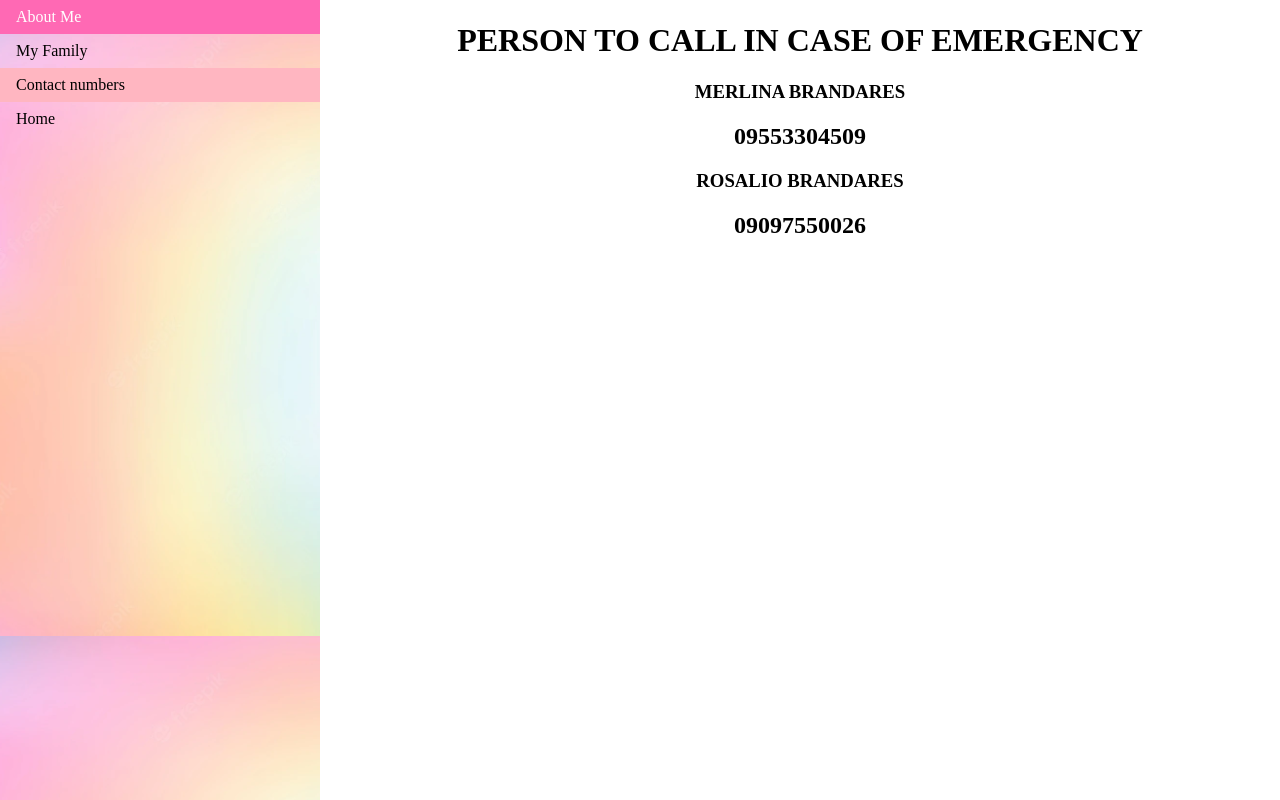
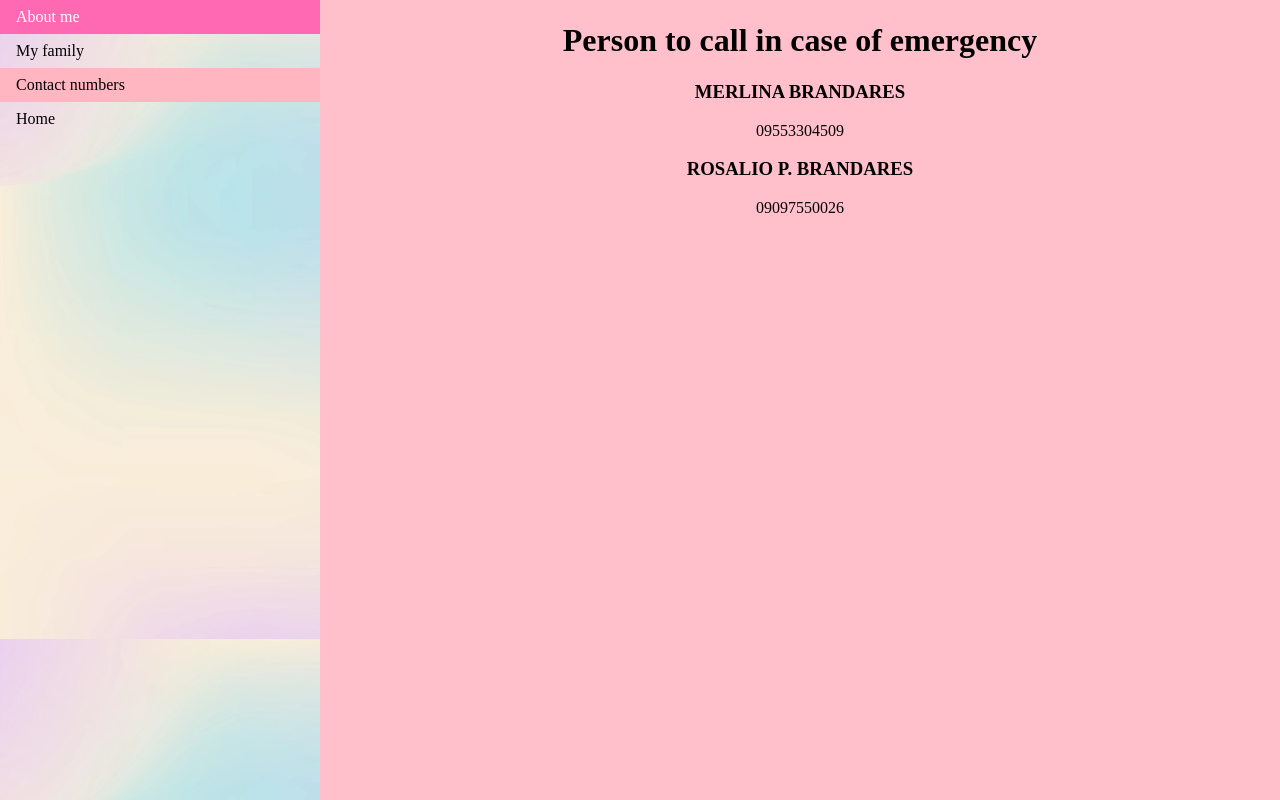
Before and after one commit to rheaclair/final, a plain HTML site: page contactno.html in a window 1280 px wide. Shown: the top 800 px of the page. Drawn offline with Linux system fonts and the light colour scheme.

Commit message:
Update contactno.html

```diff
--- a/contactno.html
+++ b/contactno.html
@@ -2,55 +2,61 @@
 <html>
 <head>
 <style>
-      body{
-        margin:0;
+body {
+  margin: 0;
 }
 
-      ul{
+ul {
   list-style-type: none;
   margin: 0;
   padding: 0;
   width: 25%;
-        background-image: url(bg2.png);
+  background-image: url(bg.png);
   position: fixed;
   height: 100%;
   overflow: auto;
 }
 
-      li a{
+li a {
   display: block;
   color: #000;
   padding: 8px 16px;
   text-decoration: none;
 }
 
-      li a.active{
+li a.active {
   background-color: lightpink;
   color: black;
 }
 
-      li a:hover:not(.active){
+li a:hover:not(.active) {
   background-color: hotpink;
   color: white;
 }
 </style>
 </head>
 <body>
+
 <ul>
-     <li><a href="profile.html">About Me</a></li>
-     <li><a href="familytree.html">My Family</a></li>
+  <li><a href="profile.html">About me</a></li>
+  <li><a href="#home">My family</a></li>
   <li><a class="active" href="contactno.html">Contact numbers</a></li>
   <li><a href="index.html">Home</a></li>
 
 </ul>
-    <div style="margin-left: 25%;padding:1px 16px;height:100px;backgroud-color: pink;">
+
+<div style="margin-left:25%;padding:1px 16px;height:1000px;background-color:pink;">
   <center>
-  <h1>PERSON TO CALL IN CASE OF EMERGENCY</h1>
+  <h1>Person to call in case of emergency</h1>
   <h3>MERLINA BRANDARES</h3>
-        <h2>09553304509</h3>
-  <h3>ROSALIO BRANDARES</h3>
-        <h2>09097550026</h3>
+  <p>09553304509</p>
+  <h3>ROSALIO P. BRANDARES</h3>
+  <p>09097550026</p>
+
 </center>
+
+
 </div>
+
 </body>
 </html>
```
Lines whose indentation alone changed are shown as unchanged.
